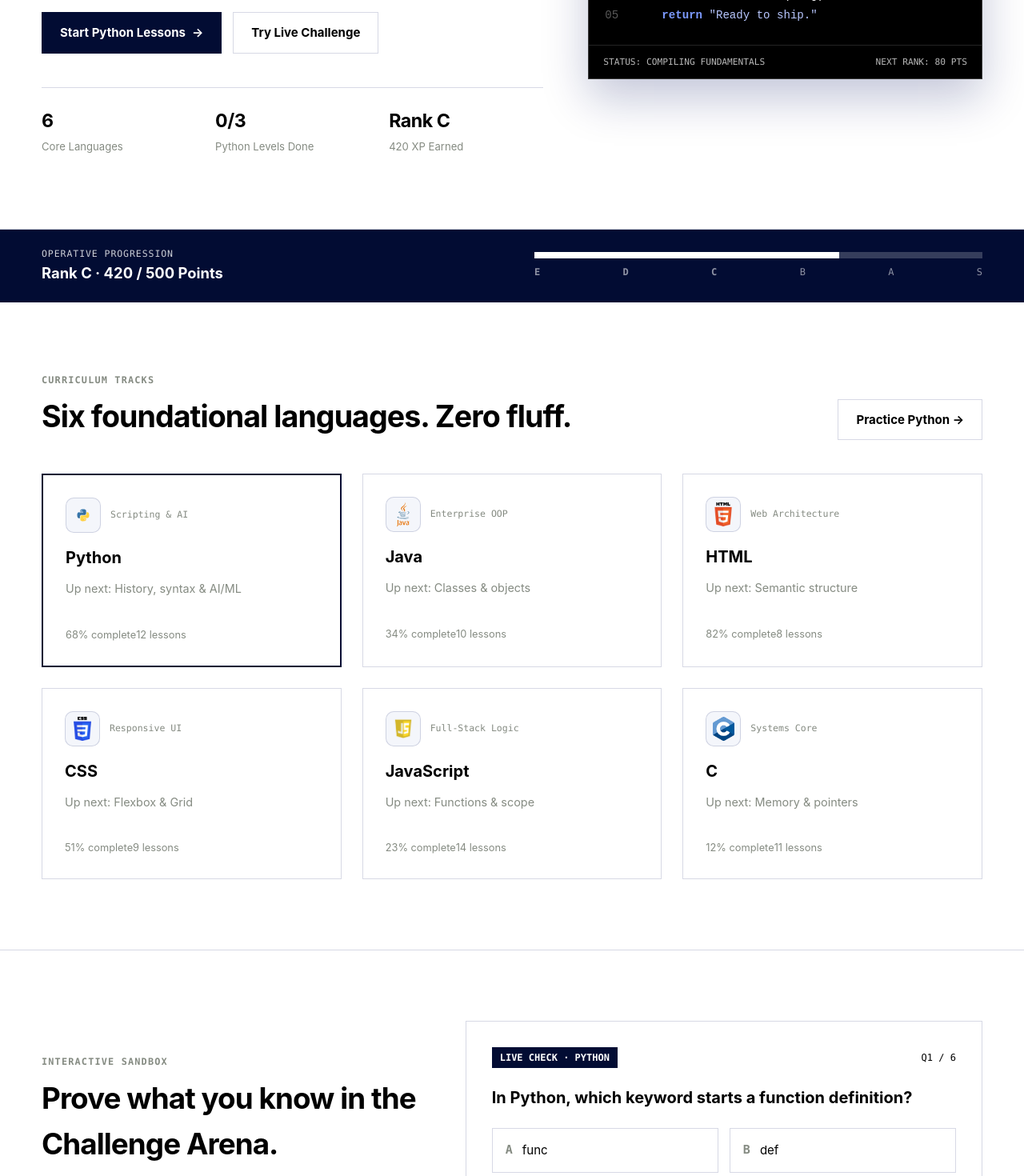
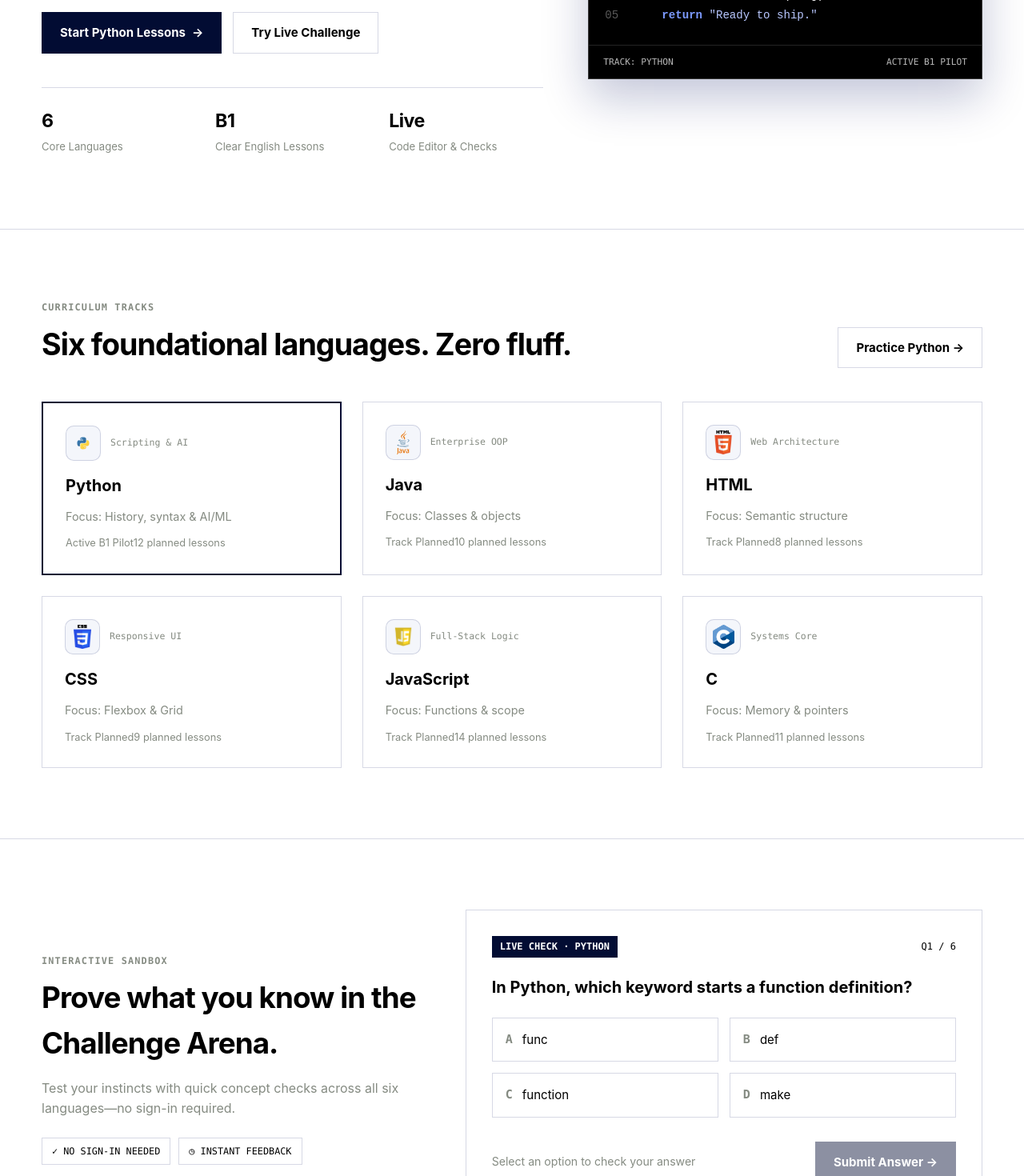
Before and after one commit to JoshKoledoye/lesh-devs, a React (Vite) app: page / in a window 1280 px wide. Shown: the part 420-1890 px from the top of the page at 80% size. Built offline with nearby package versions, Linux system fonts and the light colour scheme.

Commit message:
Refactor language data structure and remove ranks
Updated language objects to include status labels and removed ranks and related functionality.

```diff
--- a/src/App.jsx
+++ b/src/App.jsx
@@ -10,21 +10,105 @@ import CodeEditor from './components/CodeEditor'
 import LessonsPage from './pages/LessonsPage'
 
 const languages = [
-  { name: 'Python', symbol: 'Py', logoSrc: pythonLogo, lessons: 12, progress: 68, topic: 'History, syntax & AI/ML', code: '01', tag: 'Scripting & AI' },
-  { name: 'Java', symbol: 'Jv', logoSrc: javaLogo, lessons: 10, progress: 34, topic: 'Classes & objects', code: '02', tag: 'Enterprise OOP' },
-  { name: 'HTML', symbol: '5', logoSrc: htmlLogo, lessons: 8, progress: 82, topic: 'Semantic structure', code: '03', tag: 'Web Architecture' },
-  { name: 'CSS', symbol: '3', logoSrc: cssLogo, lessons: 9, progress: 51, topic: 'Flexbox & Grid', code: '04', tag: 'Responsive UI' },
-  { name: 'JavaScript', symbol: 'JS', logoSrc: jsLogo, lessons: 14, progress: 23, topic: 'Functions & scope', code: '05', tag: 'Full-Stack Logic' },
-  { name: 'C', symbol: 'C', logoSrc: cLogo, lessons: 11, progress: 12, topic: 'Memory & pointers', code: '06', tag: 'Systems Core' },
+  {
+    name: 'Python',
+    symbol: 'Py',
+    logoSrc: pythonLogo,
+    lessons: 12,
+    statusLabel: 'Active B1 Pilot',
+    topic: 'History, syntax & AI/ML',
+    code: '01',
+    tag: 'Scripting & AI',
+  },
+  {
+    name: 'Java',
+    symbol: 'Jv',
+    logoSrc: javaLogo,
+    lessons: 10,
+    statusLabel: 'Track Planned',
+    topic: 'Classes & objects',
+    code: '02',
+    tag: 'Enterprise OOP',
+  },
+  {
+    name: 'HTML',
+    symbol: '5',
+    logoSrc: htmlLogo,
+    lessons: 8,
+    statusLabel: 'Track Planned',
+    topic: 'Semantic structure',
+    code: '03',
+    tag: 'Web Architecture',
+  },
+  {
+    name: 'CSS',
+    symbol: '3',
+    logoSrc: cssLogo,
+    lessons: 9,
+    statusLabel: 'Track Planned',
+    topic: 'Flexbox & Grid',
+    code: '04',
+    tag: 'Responsive UI',
+  },
+  {
+    name: 'JavaScript',
+    symbol: 'JS',
+    logoSrc: jsLogo,
+    lessons: 14,
+    statusLabel: 'Track Planned',
+    topic: 'Functions & scope',
+    code: '05',
+    tag: 'Full-Stack Logic',
+  },
+  {
+    name: 'C',
+    symbol: 'C',
+    logoSrc: cLogo,
+    lessons: 11,
+    statusLabel: 'Track Planned',
+    topic: 'Memory & pointers',
+    code: '06',
+    tag: 'Systems Core',
+  },
 ]
 
 const challenges = [
-  { prompt: 'In Python, which keyword starts a function definition?', options: ['func', 'def', 'function', 'make'], answer: 'def', language: 'Python' },
-  { prompt: 'Which HTML element is best for the main content of a page?', options: ['<section>', '<body>', '<main>', '<div>'], answer: '<main>', language: 'HTML' },
-  { prompt: 'Which JavaScript keyword declares a block-scoped variable that can be reassigned?', options: ['const', 'let', 'varies', 'static'], answer: 'let', language: 'JavaScript' },
-  { prompt: 'In CSS Flexbox, which property aligns items along the main axis?', options: ['align-items', 'place-items', 'justify-content', 'flex-wrap'], answer: 'justify-content', language: 'CSS' },
-  { prompt: 'In Java, which method is the usual program entry point?', options: ['start()', 'main()', 'run()', 'init()'], answer: 'main()', language: 'Java' },
-  { prompt: 'Which symbol ends most statements in C?', options: [':', '.', ';', ','], answer: ';', language: 'C' },
+  {
+    prompt: 'In Python, which keyword starts a function definition?',
+    options: ['func', 'def', 'function', 'make'],
+    answer: 'def',
+    language: 'Python',
+  },
+  {
+    prompt: 'Which HTML element is best for the main content of a page?',
+    options: ['<section>', '<body>', '<main>', '<div>'],
+    answer: '<main>',
+    language: 'HTML',
+  },
+  {
+    prompt: 'Which JavaScript keyword declares a block-scoped variable that can be reassigned?',
+    options: ['const', 'let', 'varies', 'static'],
+    answer: 'let',
+    language: 'JavaScript',
+  },
+  {
+    prompt: 'In CSS Flexbox, which property aligns items along the main axis?',
+    options: ['align-items', 'place-items', 'justify-content', 'flex-wrap'],
+    answer: 'justify-content',
+    language: 'CSS',
+  },
+  {
+    prompt: 'In Java, which method is the usual program entry point?',
+    options: ['start()', 'main()', 'run()', 'init()'],
+    answer: 'main()',
+    language: 'Java',
+  },
+  {
+    prompt: 'Which symbol ends most statements in C?',
+    options: [':', '.', ';', ','],
+    answer: ';',
+    language: 'C',
+  },
 ]
 
 const resources = [
@@ -53,19 +137,6 @@ const resources = [
     mark: 'fCC',
   },
 ]
-
-const ranks = [
-  { name: 'E', min: 0 },
-  { name: 'D', min: 100 },
-  { name: 'C', min: 250 },
-  { name: 'B', min: 500 },
-  { name: 'A', min: 900 },
-  { name: 'S', min: 1500 },
-]
-
-function getRank(points) {
-  return [...ranks].reverse().find((rank) => points >= rank.min) || ranks[0]
-}
 
 function BrandShield() {
   return (
@@ -116,15 +187,15 @@ function LanguageLogoSlot({ language }) {
 export default function App() {
   const [page, setPage] = useState('home') // 'home' | 'lessons'
   const [theme, setTheme] = useState(() => localStorage.getItem('leshdevs-theme') || 'light')
-  const [activeLanguage, setActiveLanguage] = useState(() => localStorage.getItem('leshdevs-lang') || 'Python')
-  const [points, setPoints] = useState(() => Number(localStorage.getItem('leshdevs-points')) || 420)
+  const [activeLanguage, setActiveLanguage] = useState(
+    () => localStorage.getItem('leshdevs-lang') || 'Python'
+  )
   const [challengeIndex, setChallengeIndex] = useState(0)
   const [selectedAnswer, setSelectedAnswer] = useState('')
   const [answered, setAnswered] = useState(false)
   const [notice, setNotice] = useState('')
   const [isEditorOpen, setIsEditorOpen] = useState(false)
   const [editorSnippet, setEditorSnippet] = useState('')
-  const [completedPythonLevels, setCompletedPythonLevels] = useState([])
 
   useEffect(() => {
     document.documentElement.setAttribute('data-theme', theme)
@@ -135,13 +206,9 @@ export default function App() {
     localStorage.setItem('leshdevs-lang', activeLanguage)
   }, [activeLanguage])
 
-  const rank = getRank(points)
-  const nextRank = ranks.find((item) => item.min > points)
-  const progressToNext = nextRank
-    ? Math.min(100, ((points - rank.min) / (nextRank.min - rank.min)) * 100)
-    : 100
   const challenge = challenges[challengeIndex]
-  const currentLanguage = languages.find((language) => language.name === activeLanguage) || languages[0]
+  const currentLanguage =
+    languages.find((language) => language.name === activeLanguage) || languages[0]
 
   function navigateToPage(targetPage, selector = '') {
     setPage(targetPage)
@@ -154,14 +221,6 @@ export default function App() {
     })
   }
 
-  function awardPoints(amount) {
-    setPoints((prev) => {
-      const updated = prev + amount
-      localStorage.setItem('leshdevs-points', String(updated))
-      return updated
-    })
-  }
-
   function toggleDarkMode() {
     setTheme((prev) => (prev === 'dark' ? 'light' : 'dark'))
   }
@@ -170,10 +229,9 @@ export default function App() {
     if (!selectedAnswer || answered) return
     setAnswered(true)
     if (selectedAnswer === challenge.answer) {
-      awardPoints(25)
-      setNotice('Correct! +25 XP added to your profile.')
+      setNotice('Correct! Nice work on that check.')
     } else {
-      setNotice(`Not quite — the answer is ${challenge.answer}. Try the next one.`)
+      setNotice(`Not quite — the answer is ${challenge.answer}. Try the next question.`)
     }
   }
 
@@ -211,14 +269,6 @@ export default function App() {
     if (language) setActiveLanguage(language)
     if (typeof snippet === 'string') setEditorSnippet(snippet)
     setIsEditorOpen(true)
-  }
-
-  function handleCompletePythonLevel(levelId) {
-    setCompletedPythonLevels((prev) => {
-      if (prev.includes(levelId)) return prev
-      awardPoints(25)
-      return [...prev, levelId]
-    })
   }
 
   return (
@@ -289,9 +339,6 @@ export default function App() {
           </nav>
 
           <div className="nav-actions">
-            <span className="rank-pill" title="Your current rank and points">
-              RANK {rank.name} · {points} PTS
-            </span>
             <button
               type="button"
               className="theme-btn"
@@ -318,8 +365,6 @@ export default function App() {
           onSelectLanguage={setActiveLanguage}
           onBackHome={() => navigateToPage('home')}
           onOpenEditor={handleOpenEditorFromLesson}
-          onCompleteLevel={handleCompletePythonLevel}
-          completedPythonLevels={completedPythonLevels}
         />
       ) : (
         <main id="top">
@@ -334,8 +379,8 @@ export default function App() {
                   Master the core of software engineering<span className="dot">.</span>
                 </h1>
                 <p className="hero-subtitle">
-                  LeshDevs takes students from their first line of syntax to confident problem-solving across
-                  Python, Java, HTML, CSS, JavaScript, and C.
+                  LeshDevs takes students from their first line of syntax to confident problem-solving
+                  across Python, Java, HTML, CSS, JavaScript, and C.
                 </p>
                 <div className="hero-cta-row">
                   <button
@@ -356,12 +401,12 @@ export default function App() {
                     <span>Core Languages</span>
                   </div>
                   <div>
-                    <strong>{completedPythonLevels.length}/3</strong>
-                    <span>Python Levels Done</span>
+                    <strong>B1</strong>
+                    <span>Clear English Lessons</span>
                   </div>
                   <div>
-                    <strong>Rank {rank.name}</strong>
-                    <span>{points} XP Earned</span>
+                    <strong>Live</strong>
+                    <span>Code Editor &amp; Checks</span>
                   </div>
                 </div>
               </div>
@@ -395,31 +440,8 @@ export default function App() {
                   </code>
                 </pre>
                 <div className="code-footer">
-                  <span>STATUS: COMPILING FUNDAMENTALS</span>
-                  <span>NEXT RANK: {nextRank ? `${nextRank.min - points} PTS` : 'MAX'}</span>
-                </div>
-              </div>
-            </div>
-          </section>
-
-          <section className="rank-banner">
-            <div className="container rank-banner-inner">
-              <div className="rank-info">
-                <span className="mono-label">OPERATIVE PROGRESSION</span>
-                <strong>
-                  Rank {rank.name} · {points} / {nextRank ? nextRank.min : points} Points
-                </strong>
-              </div>
-              <div className="rank-bar-wrap">
-                <div className="rank-bar">
-                  <span style={{ width: `${progressToNext}%` }} />
-                </div>
-                <div className="rank-tiers">
-                  {ranks.map((r) => (
-                    <span key={r.name} className={points >= r.min ? 'tier active' : 'tier'}>
-                      {r.name}
-                    </span>
-                  ))}
+                  <span>TRACK: {currentLanguage.name.toUpperCase()}</span>
+                  <span>{currentLanguage.statusLabel.toUpperCase()}</span>
                 </div>
               </div>
             </div>
@@ -455,13 +477,10 @@ export default function App() {
                       <span className="lang-tag">{lang.tag}</span>
                     </div>
                     <h3>{lang.name}</h3>
-                    <p className="lang-topic">Up next: {lang.topic}</p>
-                    <div className="lang-progress">
-                      <span style={{ width: `${lang.progress}%` }} />
-                    </div>
+                    <p className="lang-topic">Focus: {lang.topic}</p>
                     <div className="lang-meta">
-                      <span>{lang.progress}% complete</span>
-                      <span>{lang.lessons} lessons</span>
+                      <span>{lang.statusLabel}</span>
+                      <span>{lang.lessons} planned lessons</span>
                     </div>
                   </button>
                 ))}
@@ -475,11 +494,11 @@ export default function App() {
                 <span className="section-kicker">INTERACTIVE SANDBOX</span>
                 <h2>Prove what you know in the Challenge Arena.</h2>
                 <p>
-                  Test your instincts with rapid-fire foundation checks across all six languages. Every
-                  correct answer adds +25 points to your rank score.
+                  Test your instincts with quick concept checks across all six languages—no sign-in
+                  required.
                 </p>
                 <div className="arena-pills">
-                  <span>⚡ +25 PTS PER SOLVE</span>
+                  <span>✓ NO SIGN-IN NEEDED</span>
                   <span>◷ INSTANT FEEDBACK</span>
                 </div>
               </div>
@@ -501,7 +520,9 @@ export default function App() {
                       className={`option-btn ${selectedAnswer === option ? 'is-selected' : ''} ${
                         answered && option === challenge.answer ? 'is-correct' : ''
                       } ${
-                        answered && selectedAnswer === option && option !== challenge.answer ? 'is-wrong' : ''
+                        answered && selectedAnswer === option && option !== challenge.answer
+                          ? 'is-wrong'
+                          : ''
                       }`}
                       onClick={() => !answered && setSelectedAnswer(option)}
                       disabled={answered}
@@ -514,7 +535,7 @@ export default function App() {
 
                 <div className="challenge-actions">
                   <span className="challenge-notice" aria-live="polite">
-                    {notice || 'Select an option to verify your answer'}
+                    {notice || 'Select an option to check your answer'}
                   </span>
                   {answered ? (
                     <button type="button" className="btn btn-primary" onClick={nextChallenge}>
@@ -617,10 +638,7 @@ export default function App() {
         >
           Lessons
         </button>
-        <button
-          type="button"
-          onClick={() => setIsEditorOpen(true)}
-        >
+        <button type="button" onClick={() => setIsEditorOpen(true)}>
           Editor
         </button>
       </nav>
```
